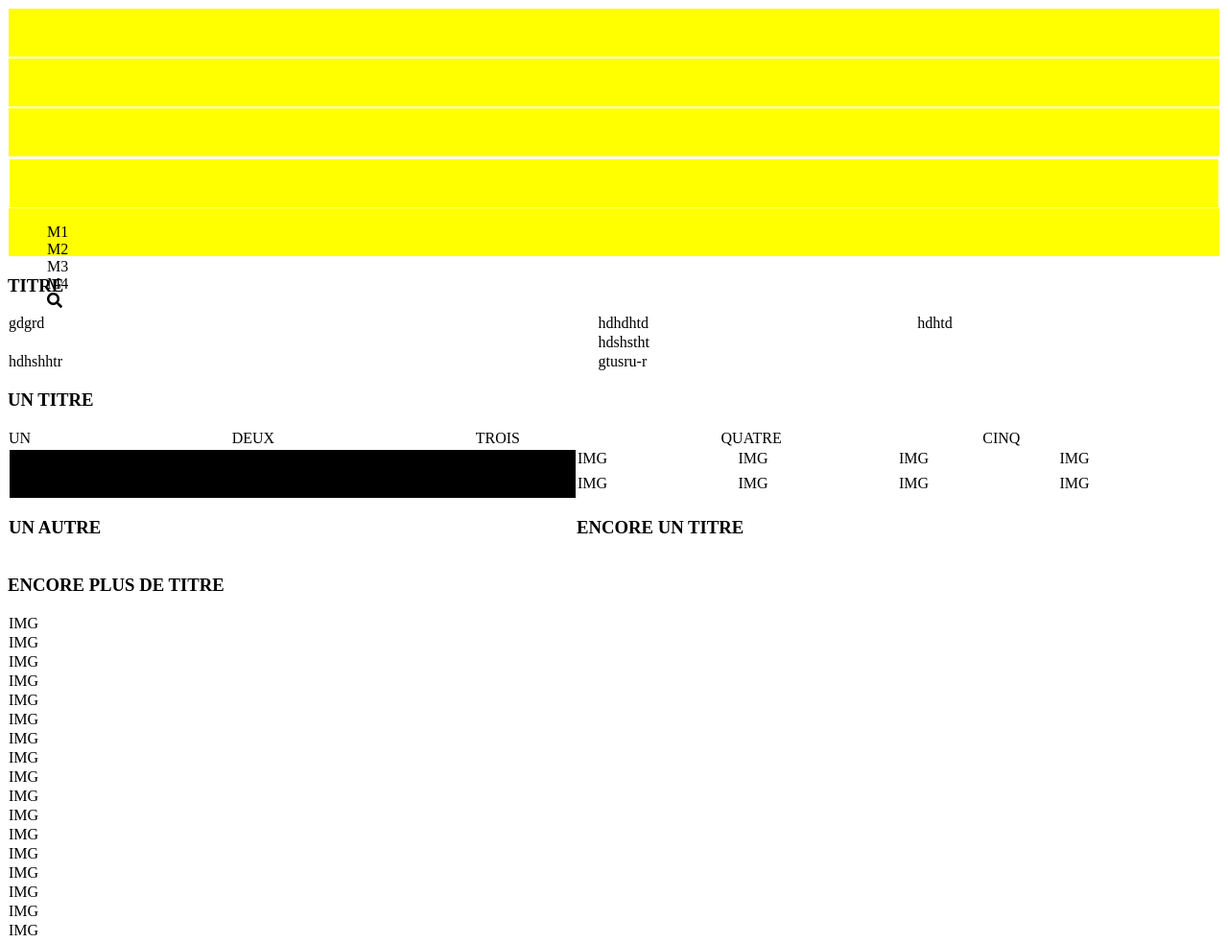
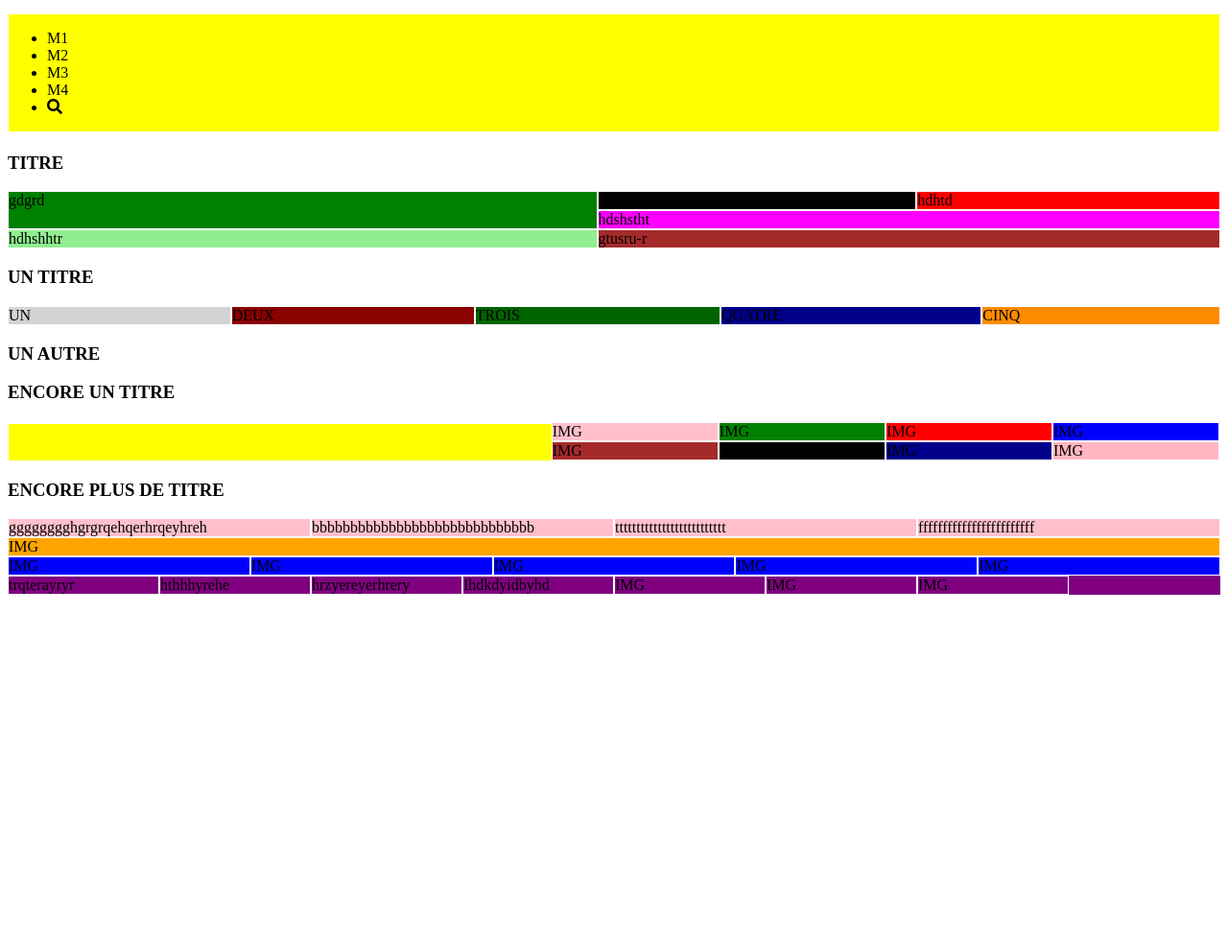
Before and after one commit to Olcaine/integration, a plain HTML site: page index.html in a window 1280 px wide. Shown: the whole page at 96% size. After the commit the page ends 800 px from the top, so only its background shows below. Drawn offline with Linux system fonts and the light colour scheme.

Commit message:
only the nav to change !

```diff
--- a/css/scss/style.scss
+++ b/css/scss/style.scss
@@ -1,187 +1,169 @@
 div {
     border: 1px solid white;
 }
+#right {
+    right: 0;
+}
+.gH2 {
+    background-color: black;
+}
+header{
+    display: grid;
+    background-color: yellow;
+    .gH1{
+        background-color: purple;
+        display: grid;
+        grid-template-columns : repeat(4, 1fr);
+    }
+}
 
-.greyHeader {
-    background-color: yellow;
-    border: 1px solid white;
-    height: 50px;
-    nav{
-        background: red;
-        height: 10px;
-        ul {
-            li{
-                list-style: none;
+main {
+    #first {
+        display: grid;
+        grid-template-areas: "a a b c" "a a d d" "e e f f";
+
+        .greyMain1 {
+            grid-area: a;
+            background-color: green;
+        }
+
+        .greyMain2 {
+            grid-area: b;
+            background-color: black;
+        }
+
+        .greyMain3 {
+            grid-area: c;
+            background-color: red;
+        }
+
+        .greyMain4 {
+            grid-area: d;
+            background-color: magenta;
+        }
+
+        .greyMain5 {
+            grid-area: e;
+            background-color: lightgreen;
+        }
+
+        .greyMain6 {
+            grid-area: f;
+            background-color: brown;
+        }
+    }
+
+    #second {
+        display: grid;
+        grid-template-areas: "a b c d e";
+
+        .MainDeux1 {
+            grid-area: a;
+            background-color: lightgrey;
+        }
+
+        .MainDeux2 {
+            grid-area: b;
+            background-color: darkred;
+        }
+
+        .MainDeux3 {
+            grid-area: c;
+            background-color: darkgreen;
+        }
+
+        .MainDeux4 {
+            grid-area: d;
+            background-color: darkblue;
+        }
+
+        .MainDeux5 {
+            grid-area: e;
+            background-color: darkorange;
+        }
+    }
+
+    #global {
+        display: grid;
+        grid-template-areas: "a b";
+
+        #third {
+            grid-area: a;
+            background-color: yellow;
+        }
+
+        #fourth {
+            grid-area: b;
+            display: grid;
+            grid-template-areas: "a b c d" "e f g h";
+
+            .MainTrois1 {
+                grid-area: a;
+                background-color: pink;
+            }
+
+            .MainTrois2 {
+                grid-area: b;
+                background-color: green;
+            }
+
+            .MainTrois3 {
+                grid-area: c;
+                background-color: red;
+            }
+
+            .MainTrois4 {
+                grid-area: d;
+                background-color: blue;
+            }
+
+            .MainTrois5 {
+                grid-area: e;
+                background-color: brown;
+            }
+
+            .MainTrois6 {
+                grid-area: f;
+                background-color: black;
+            }
+
+            .MainTrois7 {
+                grid-area: g;
+                background-color: darkblue;
+            }
+
+            .MainTrois8 {
+                grid-area: h;
+                background-color: lightpink;
             }
         }
     }
+
 }
+footer {
+    display: grid;
 
-.greyMainUn {
-    background-color: blue;
-    height: 50px;
-}
+    #gf1 {
+        display: grid;
+        grid-template-columns: repeat(4, 1fr);
+        background-color: pink;
+    }
 
-.greyMainDeux {
-    background-color: pink;
-    height: 50px;
-}
+    #gf2 {
+        display: grid;
+        grid-template-columns: repeat(1, 4fr);
+        background-color: orange;
+    }
 
-.greyMainAlone {
-    background-color: black;
-    height: 50px;
-}
+    #gf3 {
+        display: grid;
+        grid-template-columns: repeat(5, 1fr);
+        background-color: blue;
+    }
 
-.greyMainTrois {
-    background-color: purple;
-    height: 50px;
-}
-
-.greyFooter {
-    background-color: orange;
-    height: 50px;
-}
-
-
-main {
-    #first{
+    #gf4 {
         display: grid;
-        grid-template-areas: "a a b c"
-        "a a d d"
-        "e e f f";
-
-        .greyMain1 {
-            grid-area: a;
-        }
-        .greyMain2{
-            grid-area : b;
-        }
-        .greyMain3 {
-            grid-area: c;
-        }
-        .greyMain4 {
-            grid-area: d;
-        }
-        .greyMain5 {
-            grid-area: e;
-        }
-        .greyMain6 {
-            grid-area: f;
-        }
-    }
-    #second {
-        display: grid;
-        grid-template-areas: "a b c d e";
-        .MainDeux1 {
-            grid-area: a;
-        }
-        .MainDeux2 {
-            grid-area: b;
-        }
-        .MainDeux3 {
-            grid-area: c;
-        }
-        .MainDeux4 {
-            grid-area: d;
-        }
-        .MainDeux5 {
-            grid-area: e;
-        }
-    }
-    #global {
-        display: grid;
-        grid-template-areas: "a b";
-        #third{
-            grid-area: a;
-        }
-        #fourth {
-            grid-area : b;
-            display: grid;
-            grid-template-areas: "a b c d"
-            "e f g h";
-            .MainTrois1 {
-                grid-area: a;
-            }
-            .MainTrois2 {
-                grid-area: b;
-            }
-            .MainTrois3 {
-                grid-area: c;
-            }
-            .MainTrois4 {
-                grid-area: d;
-            }
-            .MainTrois5 {
-                grid-area: e;
-            }
-            .MainTrois6 {
-                grid-area: f;
-            }
-            .MainTrois7 {
-                grid-area: g;
-            }
-            .MainTrois8 {
-                grid-area: h;
-            }
-        }
-    }
-    footer{
-        display: grid;
-        grid-template-areas:
-        "a a b b c c d d"
-        "e e e e e e e e"
-        "f f g g h h i i j j"
-        "k l m n o p q";
-        .greyFooter1 {
-            grid-area: a;
-        }
-        .greyFooter2 {
-            grid-area: b;
-        }
-        .greyFooter3 {
-            grid-area: c;
-        }
-        .greyFooter4 {
-            grid-area: d;
-        }
-        .greyFooter5 {
-            grid-area: e;
-        }
-        .greyFooter6 {
-            grid-area: f;
-        }
-        .greyFooter7 {
-            grid-area: g;
-        }
-        .greyFooter8 {
-            grid-area: h;
-        }
-        .greyFooter9 {
-            grid-area: i;
-        }
-        .greyFooter10 {
-            grid-area: j;
-        }
-        .greyFooter11 {
-            grid-area: k;
-        }
-        .greyFooter12 {
-            grid-area: l;
-        }
-        .greyFooter13 {
-            grid-area: m;
-        }
-        .greyFooter14 {
-            grid-area: n;
-        }
-        .greyFooter15 {
-            grid-area: o;
-        }
-        .greyFooter16 {
-            grid-area: p;
-        }
-        .greyFooter17 {
-            grid-area: q;
-        }
+        grid-template-columns: repeat(8, 1fr);
+        background-color: purple;
     }
 }
--- a/index.html
+++ b/index.html
@@ -11,11 +11,11 @@
 <body>
 
     <header>
-        <div class="greyHeader"></div>
-        <div class="greyHeader"></div>
-        <aside class="greyHeader"></aside>
-        <div class="greyHeader">
-            <div class="greyHeader"></div>
+        <div class="gH1"></div>
+        <div class="gH2"></div>
+        <aside class="gH3"></aside>
+        <div class="nav">
+            <div class="gH4"></div>
             <nav>
                 <ul>
                     <li>M1</li>
@@ -26,7 +26,7 @@
                 </ul>
             </nav>
         </div>
-        <div class="greyHeader"></div>
+        <div class="gH5"></div>
     </header>
 
     <main>
@@ -49,13 +49,13 @@
             <div class="MainDeux4">QUATRE</div>
             <div class="MainDeux5">CINQ</div>
         </section>
+        <h3>UN AUTRE</h3>
+        <h3 id="right">ENCORE UN TITRE</h3>
         <div id="global">
-            <h3>UN AUTRE</h3>
 
             <section id="third">
                 <div class="greyMainAlone"></div>
             </section>
-            <h3>ENCORE UN TITRE</h3>
             <section id="fourth">
                 <div class="MainTrois1">IMG</div>
                 <div class="MainTrois2">IMG</div>
@@ -71,23 +71,37 @@
 
     <footer>
         <h3>ENCORE PLUS DE TITRE</h3>
-        <div class="greyFooter1">IMG</div>
-        <div class="greyFooter2">IMG</div>
-        <div class="greyFooter3">IMG</div>
-        <div class="greyFooter4">IMG</div>
+    <section id="gf1">
+
+        <div class="greyFooter1">gggggggghgrgrqehqerhrqeyhreh</div>
+        <div class="greyFooter2">bbbbbbbbbbbbbbbbbbbbbbbbbbbbb</div>
+        <div class="greyFooter3">tttttttttttttttttttttttttt</div>
+        <div class="greyFooter4">ffffffffffffffffffffffff</div>
+    </section>
+
+    <section id="gf2">
         <div class="greyFooter5">IMG</div>
+    </section>
+
+    <section id="gf3">
+
         <div class="greyFooter6">IMG</div>
         <div class="greyFooter7">IMG</div>
         <div class="greyFooter8">IMG</div>
         <div class="greyFooter9">IMG</div>
         <div class="greyFooter10">IMG</div>
-        <div class="greyFooter11">IMG</div>
-        <div class="greyFooter12">IMG</div>
-        <div class="greyFooter13">IMG</div>
-        <div class="greyFooter14">IMG</div>
+    </section>
+
+    <section id="gf4">
+
+        <div class="greyFooter11">trqterayryr</div>
+        <div class="greyFooter12">hthhhyrehe</div>
+        <div class="greyFooter13">hrzyereyerhrery</div>
+        <div class="greyFooter14">Ihdkdyidbyhd</div>
         <div class="greyFooter15">IMG</div>
         <div class="greyFooter16">IMG</div>
         <div class="greyFooter17">IMG</div>
+    </section>
     </footer>
 </body>
 
```
Also changed, not shown: css/style.css, 1 other file.
